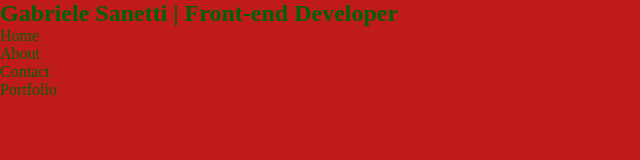
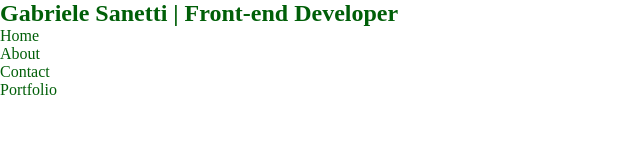
Before and after one commit to GabrieleSanetti/gabrielesanetti.github.io, a plain HTML site: page index.html in a window 1280 px wide. Shown: the whole page, without its empty margins (0-640 px from the left). Drawn offline with Linux system fonts and the light colour scheme.

Commit message:
aggiunta del css min

```diff
--- a/index.html
+++ b/index.html
@@ -4,13 +4,11 @@
         <meta charset="UTF-8">
         <meta name='viewport' content='width=device-width, initial-scale=1.0, maximum-scale=1.0' />
         <title>Home</title>
-        <link rel="stylesheet" href="styles.css">
+        <link rel="stylesheet" href="styles.min.css">
     </head>
     <body>
         <header>
             <h2>Gabriele Sanetti | Front-end Developer</h2>
-        </header>
-        <aside>
             <nav>
                 <ul>
                     <li>Home</li>
@@ -19,6 +17,6 @@
                     <li>Portfolio</li>
                 </ul>
             </nav>
-        </aside>
+        </header>
     </body>
 </html>
--- a/styles.scss
+++ b/styles.scss
@@ -1,5 +1,5 @@
-$bgcolor: #c01b1b;
-$primary-textColor: #016109;
+$bgcolor: #ffffff;
+$primary-textColor: #005f08;
 
 
 * {
```
Also changed, not shown: styles.css, styles.min.css (added).
